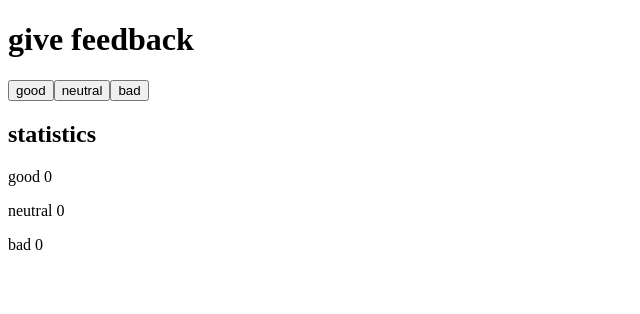
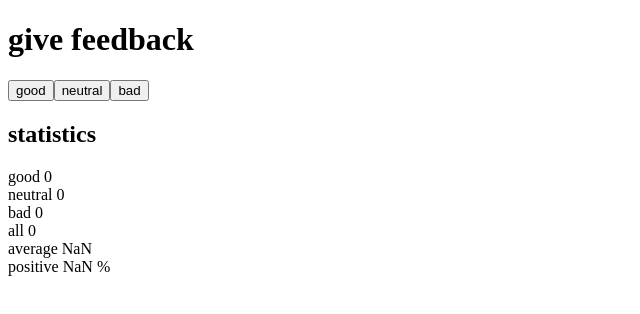
Before and after one commit to nngo23/Full-stack-web-development-course, a React (Vite) app in the folder part1/unicafe/: page / in a window 1280 px wide. Shown: the top 314 px of the page, without its empty margins (0-640 px from the left). Built offline with nearby package versions, Linux system fonts and the light colour scheme.

Commit message:
1.7 code

```diff
--- a/part1/unicafe/src/App.jsx
+++ b/part1/unicafe/src/App.jsx
@@ -5,6 +5,10 @@ const App = () => {
   const [good, setGood] = useState(0)
   const [neutral, setNeutral] = useState(0)
   const [bad, setBad] = useState(0)
+
+  const Total = ({}) => <div>all {good + neutral + bad}</div>
+  const Average = ({}) => <div>average {(good*1 + neutral*0 + bad*(-1))/(good+neutral+bad)}</div>
+  const Positive = ({}) => <div> positive {(good*100)/(good+neutral+bad)} %</div>
 
   return (
     <div>
@@ -18,11 +22,16 @@ const App = () => {
       <button onClick={() => setBad(bad + 1)}>
         bad
       </button>
+
       <h2>statistics</h2>
-      <p>good {good}</p>
-      <p>neutral {neutral}</p>
-      <p>bad {bad}</p>
-
+      <p>
+        good {good} <br />
+        neutral {neutral} <br />
+        bad {bad} <br />
+        <Total />
+        <Average />
+        <Positive />
+      </p>
     </div>
   )
 }
```
